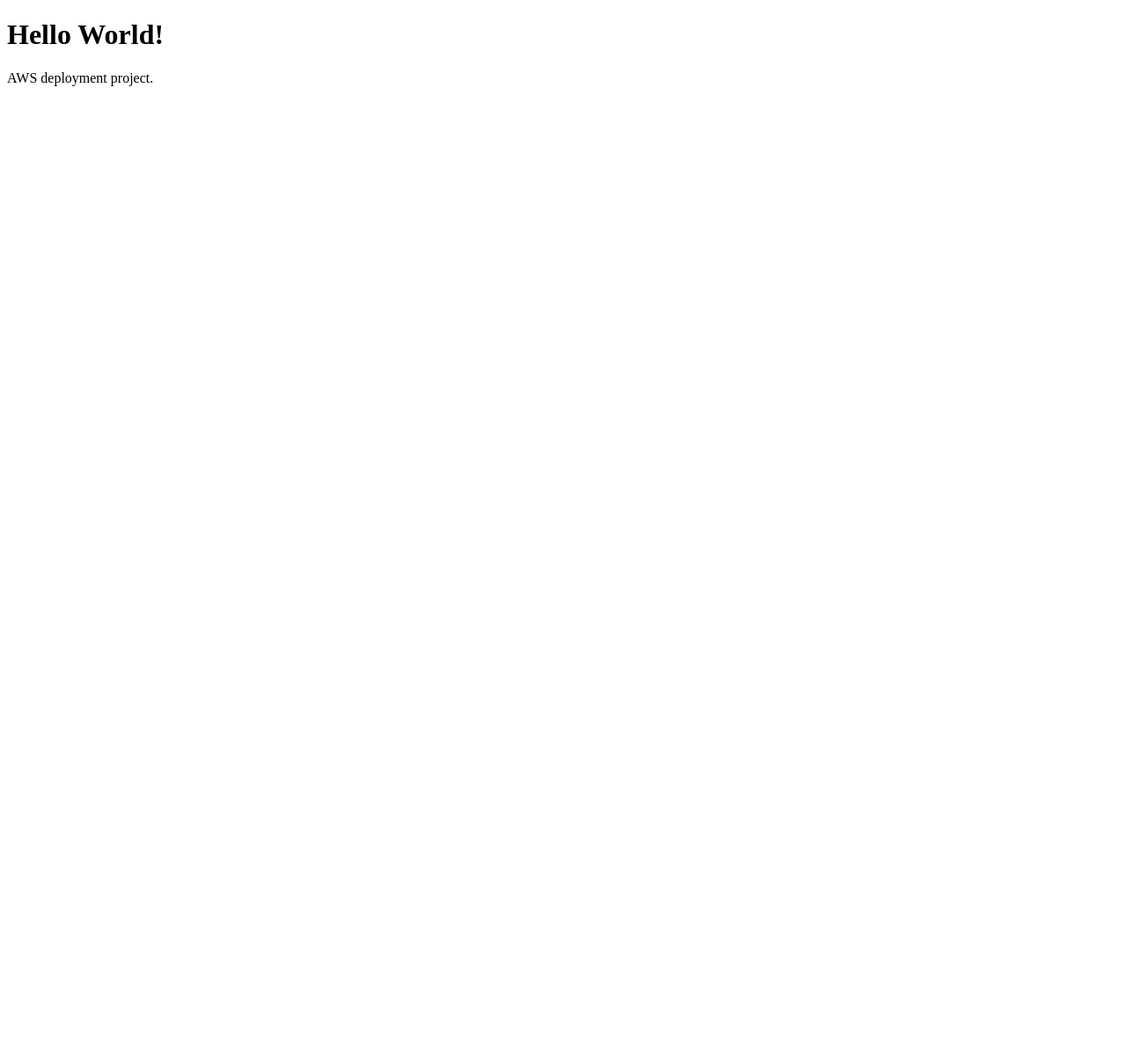
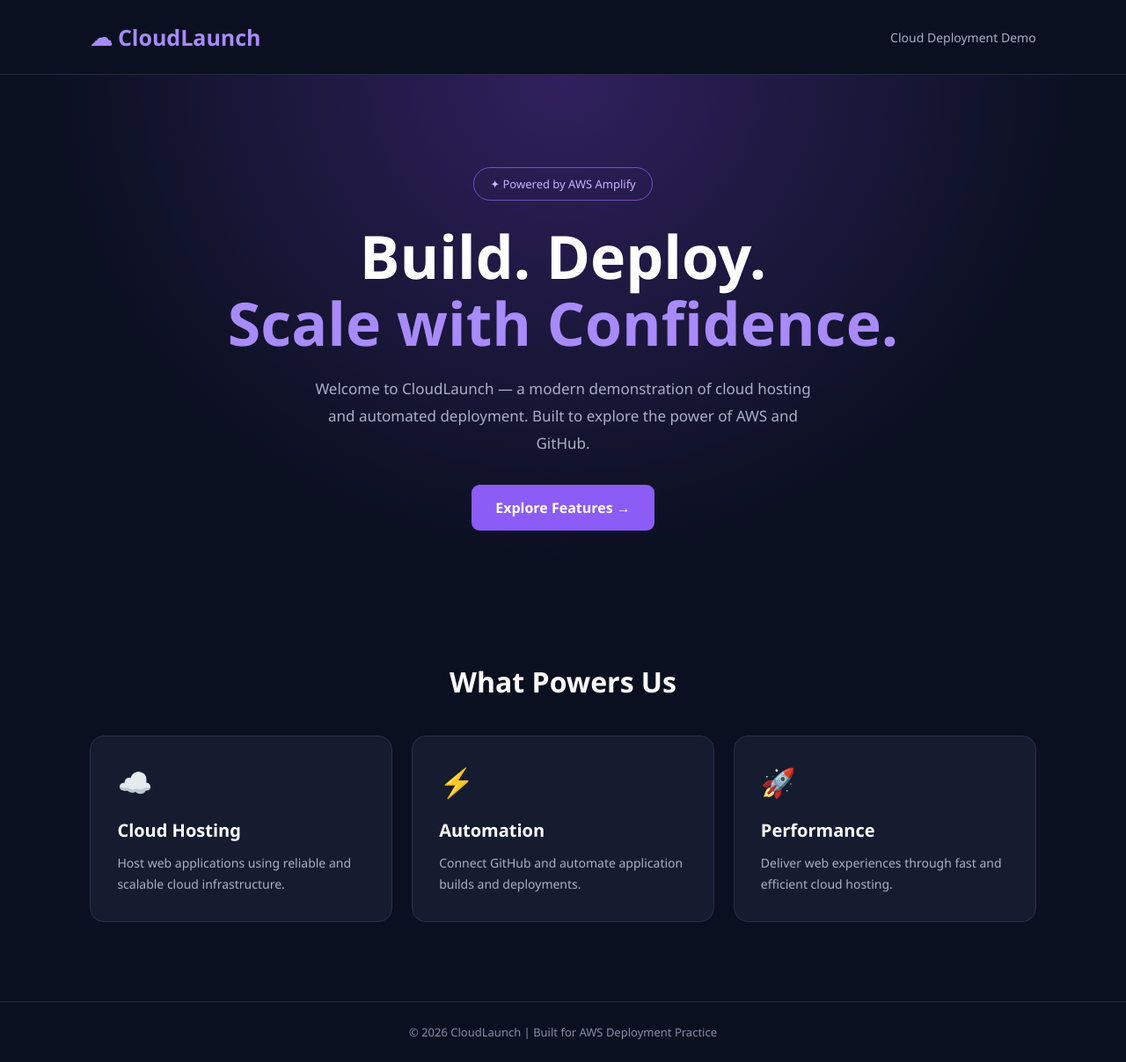
Before and after one commit to anushamaryam2406-ops/Helloworld, a plain HTML site: page index.html in a window 1280 px wide. Shown: the whole page at 88% size. Before the commit the page ends 800 px from the top, so only its background shows below. Drawn offline with Linux system fonts and the light colour scheme.

Commit message:
Revamp index.html for CloudLaunch project
Updated HTML structure and styles for CloudLaunch page.

```diff
--- a/index.html
+++ b/index.html
@@ -1,11 +1,197 @@
 
 <!DOCTYPE html>
-<html>
+<html lang="en">
 <head>
-    <title>Hello World</title>
+  <meta charset="UTF-8">
+  <meta name="viewport" content="width=device-width, initial-scale=1.0">
+  <title>CloudLaunch | Modern Cloud Hosting</title>
+  <style>
+    * {
+      margin: 0;
+      padding: 0;
+      box-sizing: border-box;
+    }
+
+    body {
+      font-family: 'Segoe UI', sans-serif;
+      background: #0b1020;
+      color: white;
+      min-height: 100vh;
+    }
+
+    nav {
+      display: flex;
+      justify-content: space-between;
+      align-items: center;
+      padding: 25px 8%;
+      border-bottom: 1px solid #252b40;
+    }
+
+    .logo {
+      font-size: 25px;
+      font-weight: 800;
+      color: #a78bfa;
+    }
+
+    nav span {
+      color: #aab0c5;
+      font-size: 14px;
+    }
+
+    .hero {
+      text-align: center;
+      padding: 105px 20px 85px;
+      background: radial-gradient(ellipse at top, #30205e 0%, #0b1020 65%);
+    }
+
+    .tag {
+      display: inline-block;
+      padding: 9px 18px;
+      border: 1px solid #7252bd;
+      border-radius: 30px;
+      color: #c4b5fd;
+      font-size: 13px;
+      margin-bottom: 25px;
+    }
+
+    h1 {
+      font-size: clamp(40px, 7vw, 68px);
+      line-height: 1.12;
+      margin-bottom: 22px;
+    }
+
+    h1 span {
+      color: #a78bfa;
+    }
+
+    .hero p {
+      max-width: 580px;
+      margin: auto;
+      color: #aab0c5;
+      font-size: 17px;
+      line-height: 1.8;
+    }
+
+    .btn {
+      display: inline-block;
+      margin-top: 32px;
+      padding: 15px 27px;
+      background: #8b5cf6;
+      color: white;
+      text-decoration: none;
+      border-radius: 9px;
+      font-weight: 600;
+      transition: 0.2s;
+    }
+
+    .btn:hover {
+      background: #7040dc;
+      transform: translateY(-3px);
+    }
+
+    .features {
+      padding: 65px 8% 90px;
+    }
+
+    .features h2 {
+      text-align: center;
+      font-size: 32px;
+      margin-bottom: 40px;
+    }
+
+    .cards {
+      display: grid;
+      grid-template-columns: repeat(auto-fit, minmax(220px, 1fr));
+      gap: 22px;
+    }
+
+    .card {
+      background: #151c30;
+      border: 1px solid #29314a;
+      padding: 30px;
+      border-radius: 16px;
+      transition: 0.25s;
+    }
+
+    .card:hover {
+      transform: translateY(-6px);
+      border-color: #8b5cf6;
+    }
+
+    .icon {
+      font-size: 32px;
+      margin-bottom: 20px;
+    }
+
+    .card h3 {
+      margin-bottom: 12px;
+      font-size: 20px;
+    }
+
+    .card p {
+      color: #aab0c5;
+      line-height: 1.7;
+      font-size: 14px;
+    }
+
+    footer {
+      text-align: center;
+      padding: 25px;
+      border-top: 1px solid #252b40;
+      color: #858da6;
+      font-size: 13px;
+    }
+  </style>
 </head>
+
 <body>
-    <h1>Hello World!</h1>
-    <p>AWS deployment project.</p>
+
+  <nav>
+    <div class="logo">☁ CloudLaunch</div>
+    <span>Cloud Deployment Demo</span>
+  </nav>
+
+  <section class="hero">
+    <div class="tag">✦ Powered by AWS Amplify</div>
+
+    <h1>Build. Deploy.<br><span>Scale with Confidence.</span></h1>
+
+    <p>
+      Welcome to CloudLaunch — a modern demonstration
+      of cloud hosting and automated deployment.
+      Built to explore the power of AWS and GitHub.
+    </p>
+
+    <a href="#features" class="btn">Explore Features →</a>
+  </section>
+
+  <section class="features" id="features">
+    <h2>What Powers Us</h2>
+
+    <div class="cards">
+      <div class="card">
+        <div class="icon">☁️</div>
+        <h3>Cloud Hosting</h3>
+        <p>Host web applications using reliable and scalable cloud infrastructure.</p>
+      </div>
+
+      <div class="card">
+        <div class="icon">⚡</div>
+        <h3>Automation</h3>
+        <p>Connect GitHub and automate application builds and deployments.</p>
+      </div>
+
+      <div class="card">
+        <div class="icon">🚀</div>
+        <h3>Performance</h3>
+        <p>Deliver web experiences through fast and efficient cloud hosting.</p>
+      </div>
+    </div>
+  </section>
+
+  <footer>
+    © 2026 CloudLaunch | Built for AWS Deployment Practice
+  </footer>
+
 </body>
 </html>
```
